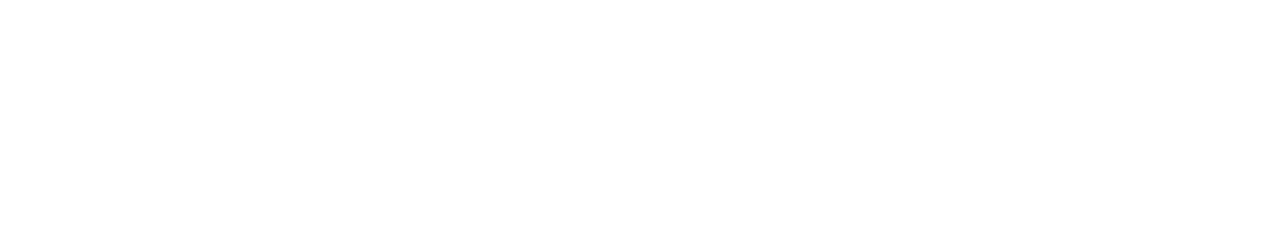
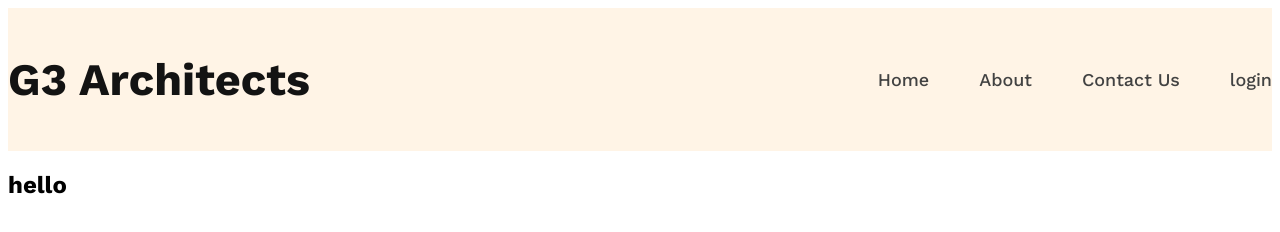
Before and after one commit to sabbirRashed/g3-Architect-responsive-Web, a plain HTML site: page index.html in a window 1280 px wide. Drawn offline with nearby package versions, Linux system fonts and the light colour scheme.

Commit message:
added navbar with css

```diff
--- a/Style/architect.css
+++ b/Style/architect.css
@@ -1,10 +1,74 @@
-
 @import url('https://fonts.googleapis.com/css2?family=Work+Sans:ital,wght@0,100..900;1,100..900&display=swap');
 
 
 .work-sans-font {
-  font-family: "Work Sans", sans-serif;
-  font-optical-sizing: auto;
-  font-weight: 400;
-  font-style: normal;
+    font-family: "Work Sans", sans-serif;
+    font-optical-sizing: auto;
+    font-weight: 400;
+    font-style: normal;
 }
+
+
+/* shared style */
+.display-flex {
+    display: flex;
+
+
+}
+
+
+.bg-light{
+    background-color: rgba(255, 144, 14, 0.1);
+}
+
+.font-style {
+    font-size: 45px;
+    font-weight: 700;
+}
+
+.primary-color {
+    color: #131313;
+}
+
+
+.secondary-color {
+    color: #424242;
+}
+
+
+.tertiary-color {
+    color: #727272;
+}
+
+
+/* nav style */
+
+
+.navbar {
+    justify-content: space-between;
+    align-items: center;
+}
+
+
+.nav-item {
+    list-style: none;
+    margin-left: 50px;
+
+}
+
+
+.nav-links {
+    font-size: 18px;
+    font-weight: 500;
+}
+
+
+.nav-link {
+    text-decoration: none;
+}
+
+.navbar,.banner{
+    max-width:1440px;
+    margin: 0 auto;
+    border: 2px soild green;
+}
--- a/index.html
+++ b/index.html
@@ -7,18 +7,26 @@
     <link rel="stylesheet" href="Style/architect.css">
 </head>
 <body class="work-sans-font">
-    <header>
-        <nav>
+    <header class="bg-light header-area">
+        <nav class="navbar display-flex">
+            <h3 class="brand font-style primary-color">G3 Architects</h3>
+            <ul class="nav-links secondary-color display-flex">
+                <li class="nav-item"><a href="" class="nav-link secondary-color">Home</a></li>
+                <li class="nav-item"><a href="" class="nav-link secondary-color">About</a></li>
+                <li class="nav-item"><a href="" class="nav-link secondary-color">Contact Us</a></li>
+                <li class="nav-item"><a href="" class="nav-link secondary-color">login</a></li>
+            </ul>
+        </nav>
+        <div class="banner">
 
-        </nav>
+        </div>
     </header>
 
     <main>
-
+        <h2>hello</h2>
     </main>
 
     <footer>
 
     </footer>
 </body>
-</html>
```
